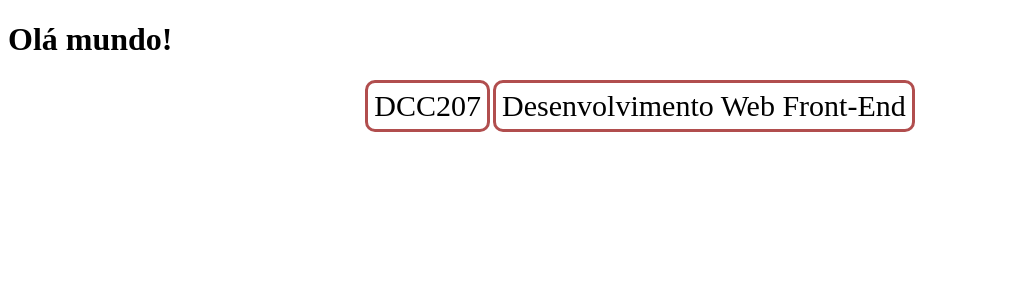
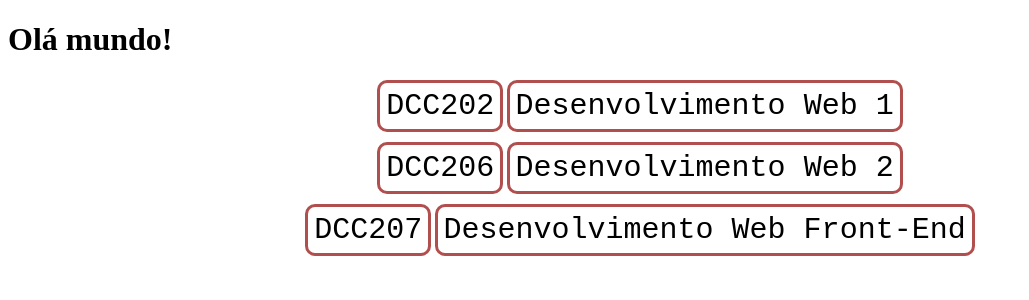
Before and after one commit to ufjf-dcc207/ufjf-dcc207-2024-3-a-atv01-IsaacNSoares, a React (Vite) app: page / in a window 1280 px wide. Shown: the top 300 px of the page, without its empty margins (0-1029 px from the left). Built offline with nearby package versions, Linux system fonts and the light colour scheme.

Commit message:
adiciona props

```diff
--- a/src/App.jsx
+++ b/src/App.jsx
@@ -4,7 +4,9 @@
   return(
     <div>
       <h1>Olá mundo!</h1>
-      <Disciplina/>
+      <Disciplina codigo="DCC202" nome="Desenvolvimento Web 1"/>
+      <Disciplina codigo="DCC206" nome="Desenvolvimento Web 2"/>
+      <Disciplina codigo="DCC207" nome="Desenvolvimento Web Front-End"/>
     </div>
   )
 }
--- a/src/Disciplina.css
+++ b/src/Disciplina.css
@@ -10,4 +10,6 @@
   border: 3px solid rgb(177, 78, 78);
   padding: 0.2em;
   border-radius: 10px;
+  font-family: 'Courier New', Courier, monospace;
+  margin-bottom: 10px;
 }
--- a/src/Disciplina.jsx
+++ b/src/Disciplina.jsx
@@ -1,13 +1,11 @@
 import "./Disciplina.css";
 
-function Disciplina() {
-  const codigo = "DCC207";
-  const nome = "Desenvolvimento Web Front-End";
+function Disciplina(props) {
   return (
-  <div className="disciplina">
-    <div>{codigo}</div>
-    <div>{nome}</div>
-  </div>
+    <div className="disciplina">
+      <div>{props.codigo}</div>
+      <div>{props.nome}</div>
+    </div>
   );
 }
 
```
